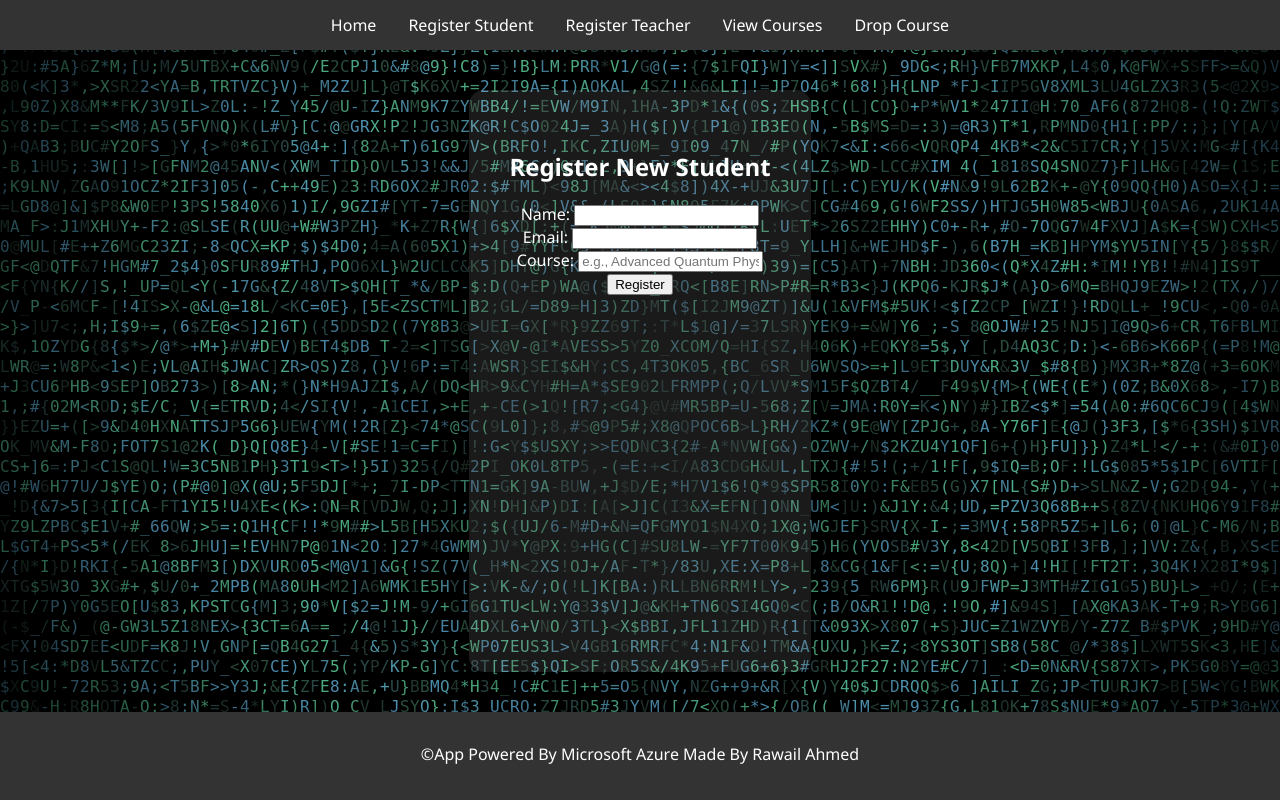
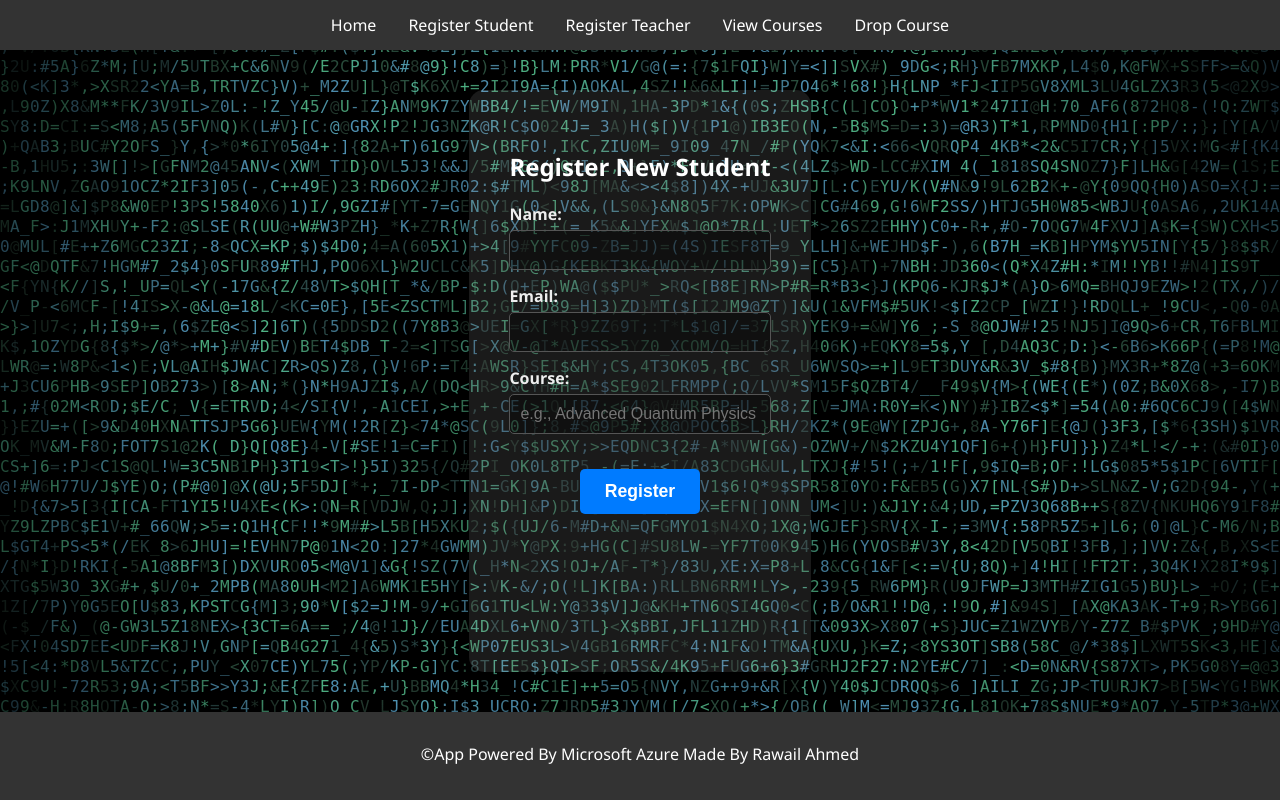
Before and after one commit to RawailEocean/flask-course-app, a Flask app: page /register/student in a window 1280 px wide. Run offline with Flask 3, Linux system fonts and the light colour scheme.

Commit message:
Update style.css

```diff
--- a/static/style.css
+++ b/static/style.css
@@ -111,10 +111,9 @@ footer {
     box-shadow: 0 -2px 5px rgba(0,0,0,0.2); /* Add shadow to footer */
 }
 
-/* NEW: Shiny Text CSS (always visible with glow/flicker) */
+/* Shiny Text CSS (always visible with glow/flicker) */
 .shiny-text {
     color: white; /* Ensures text is always visible */
-    /* Removed background-clip: text and background gradient */
     animation: text-glow-flicker 2s linear infinite alternate; /* Apply the new flicker animation */
 }
 
@@ -143,3 +142,96 @@ h2.shiny-text {
 p.shiny-text {
     font-size: 1.2em; /* Slightly larger font for paragraph */
 }
+
+/* Table Styling for data-table */
+.data-table {
+    width: 100%;
+    border-collapse: collapse; /* Removes space between table cells */
+    margin-top: 20px;
+    background-color: rgba(0, 0, 0, 0.3); /* Slightly transparent dark background for table */
+    border-radius: 8px;
+    overflow: hidden; /* Ensures rounded corners apply to content */
+}
+
+.data-table th, .data-table td {
+    padding: 12px 15px;
+    text-align: left;
+    border-bottom: 1px solid rgba(255, 255, 255, 0.2); /* Light border for rows */
+    color: white; /* Text color for table content */
+}
+
+.data-table th {
+    background-color: rgba(0, 0, 0, 0.5); /* Darker background for table headers */
+    font-weight: bold;
+    color: #00ffff; /* Cyan color for headers */
+}
+
+.data-table tbody tr:hover {
+    background-color: rgba(255, 255, 255, 0.05); /* Subtle highlight on hover */
+}
+
+.data-table tbody tr:last-child td {
+    border-bottom: none; /* No border on the last row */
+}
+
+/* NEW: Form Styling */
+form {
+    display: flex;
+    flex-direction: column;
+    gap: 15px; /* Space between form groups */
+    margin-top: 20px;
+    max-width: 400px; /* Limit form width */
+    margin-left: auto;
+    margin-right: auto;
+    text-align: left; /* Align labels and inputs to the left within the form */
+}
+
+.form-group {
+    display: flex;
+    flex-direction: column;
+}
+
+.form-group label {
+    margin-bottom: 5px;
+    font-weight: bold;
+    color: #eee; /* Lighter color for labels */
+}
+
+.form-group input[type="text"],
+.form-group input[type="email"],
+.form-group select { /* Include select for other forms if they use it */
+    padding: 10px;
+    border: 1px solid #555;
+    border-radius: 5px;
+    background-color: rgba(0, 0, 0, 0.4); /* Darker input background */
+    color: white;
+    font-size: 1em;
+    outline: none; /* Remove outline on focus */
+    transition: border-color 0.3s ease, background-color 0.3s ease;
+}
+
+.form-group input[type="text"]:focus,
+.form-group input[type="email"]:focus,
+.form-group select:focus {
+    border-color: #00ffff; /* Highlight border on focus */
+    background-color: rgba(0, 0, 0, 0.6); /* Slightly darker on focus */
+}
+
+.submit-button {
+    padding: 12px 25px;
+    background-color: #007bff; /* Blue submit button */
+    color: white;
+    border: none;
+    border-radius: 5px;
+    cursor: pointer;
+    font-size: 1.1em;
+    font-weight: bold;
+    transition: background-color 0.3s ease, transform 0.2s ease;
+    align-self: center; /* Center the button in the form */
+    margin-top: 20px; /* Space above button */
+}
+
+.submit-button:hover {
+    background-color: #0056b3; /* Darker blue on hover */
+    transform: translateY(-2px); /* Slight lift effect */
+}
```
